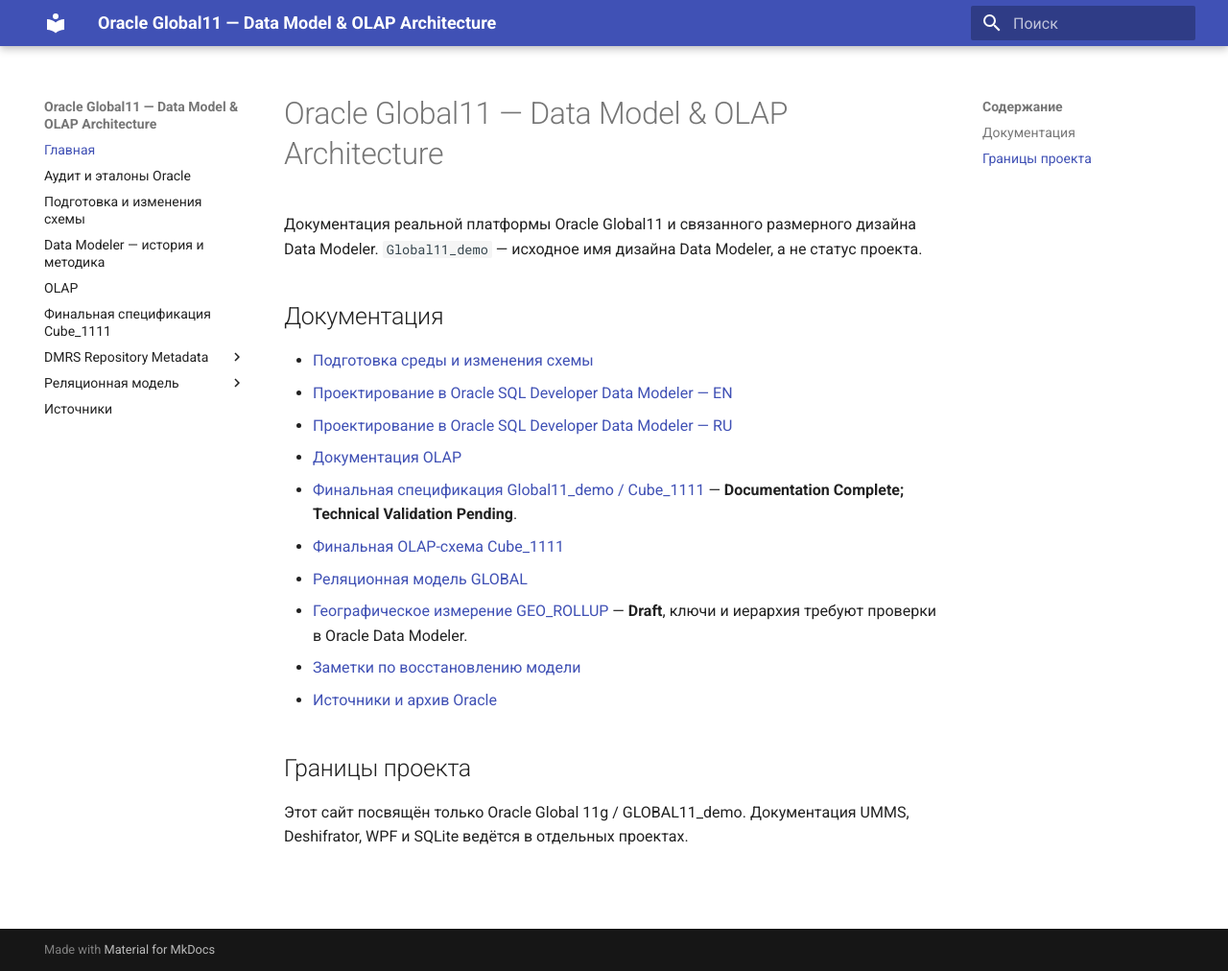
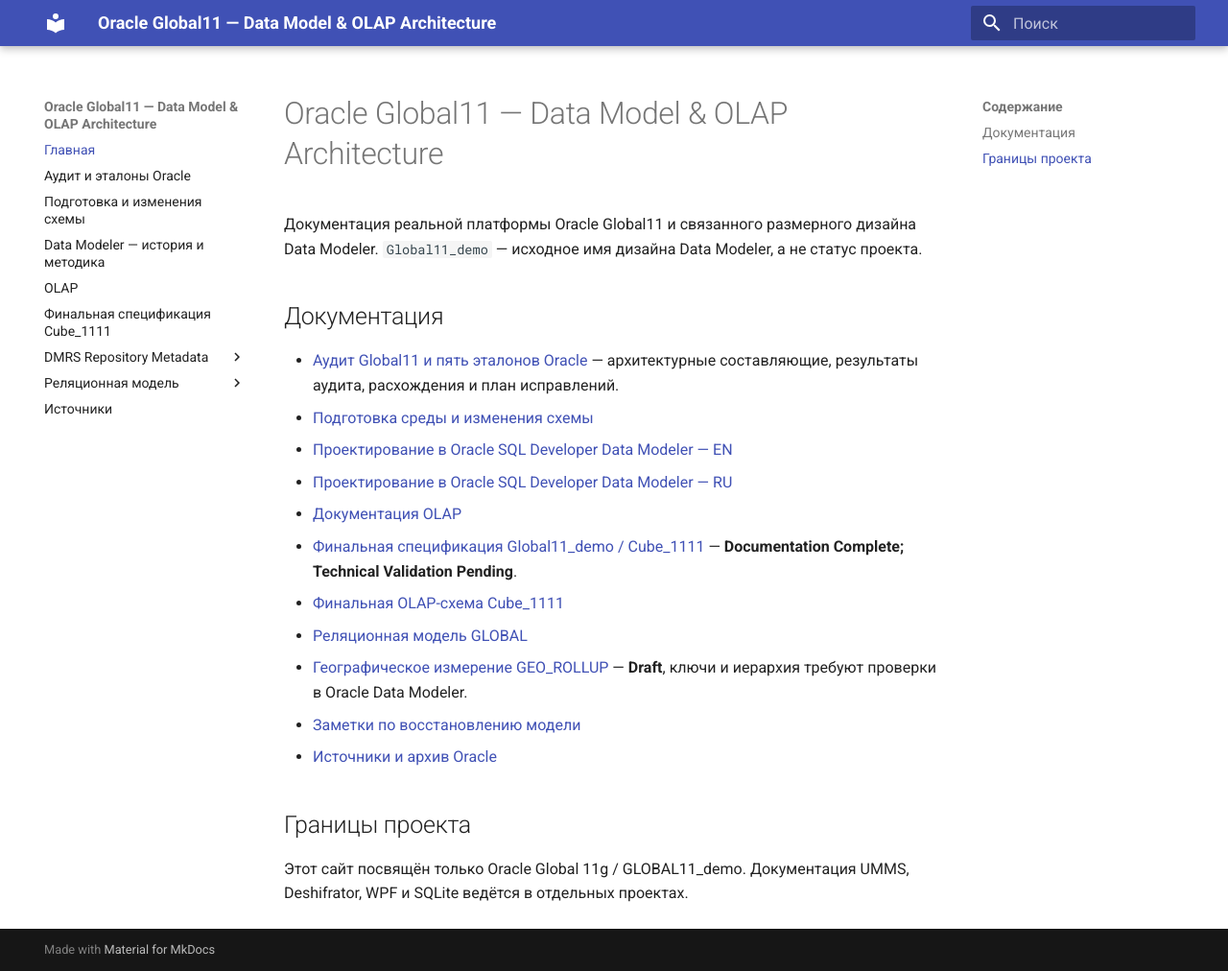
Before and after one commit to ekatmoz88-alt/global11-demo-data-platform, an MkDocs documentation site: the page built from docs/index.md, in a window 1280 px wide and 1012 px high. Shown: the whole window at 96% size. Built offline with MkDocs 1.6.1 and Material for MkDocs 9.7.7, drawn with Linux system fonts in a browser that asks for light colours.

Commit message:
docs: link Oracle benchmark audit

```diff
--- a/docs/index.md
+++ b/docs/index.md
@@ -4,6 +4,7 @@
 
 ## Документация
 
+- [Аудит Global11 и пять эталонов Oracle](GLOBAL11-REFERENCE-BENCHMARK-AND-AUDIT.md) — архитектурные составляющие, результаты аудита, расхождения и план исправлений.
 - [Подготовка среды и изменения схемы](GLOBAL11-DEMO-SETUP.md)
 - [Проектирование в Oracle SQL Developer Data Modeler — EN](GLOBAL11-DATA-MODELER-DESIGN.md)
 - [Проектирование в Oracle SQL Developer Data Modeler — RU](GLOBAL11-DATA-MODELER-DESIGN.ru.md)
```
